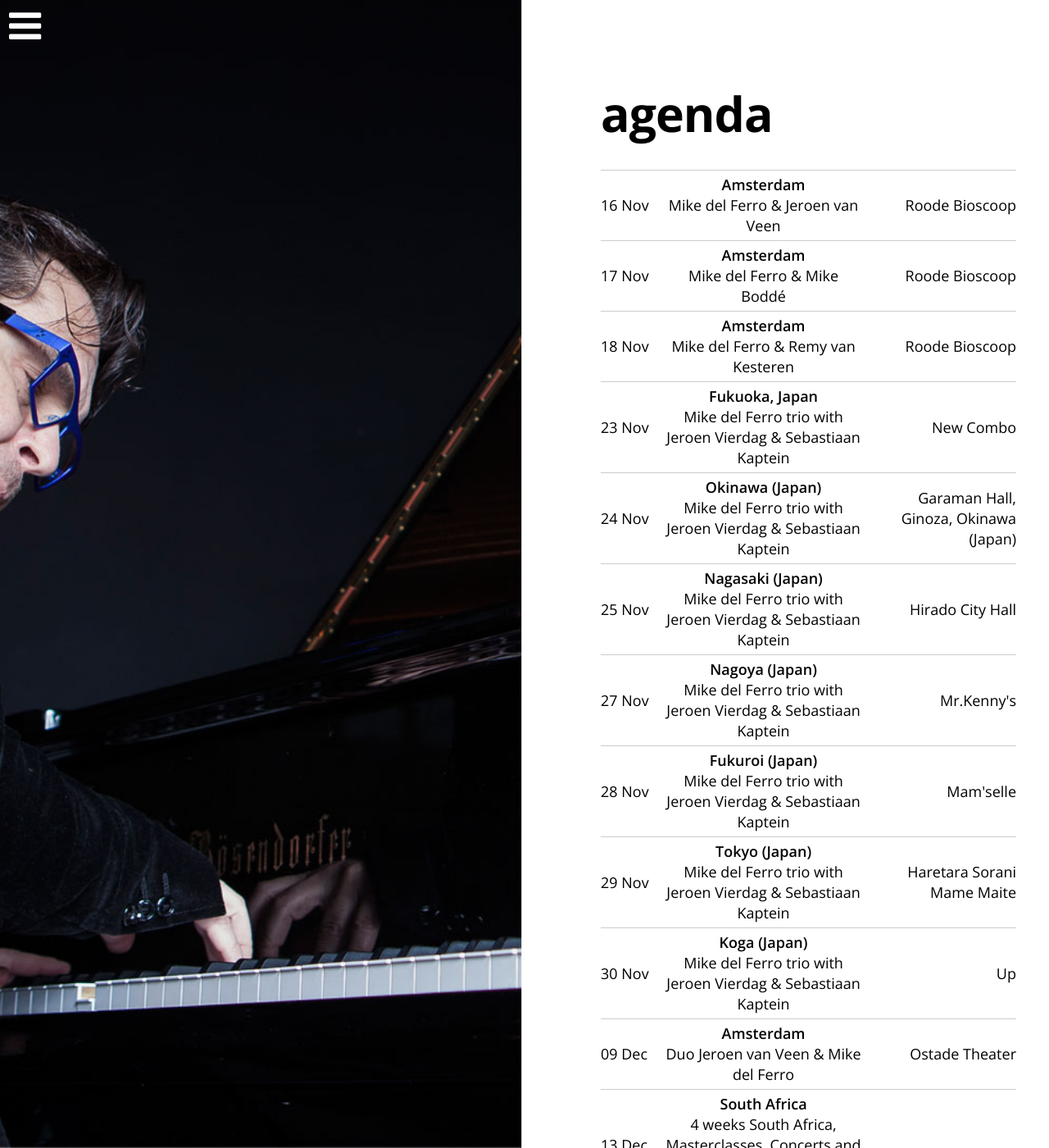
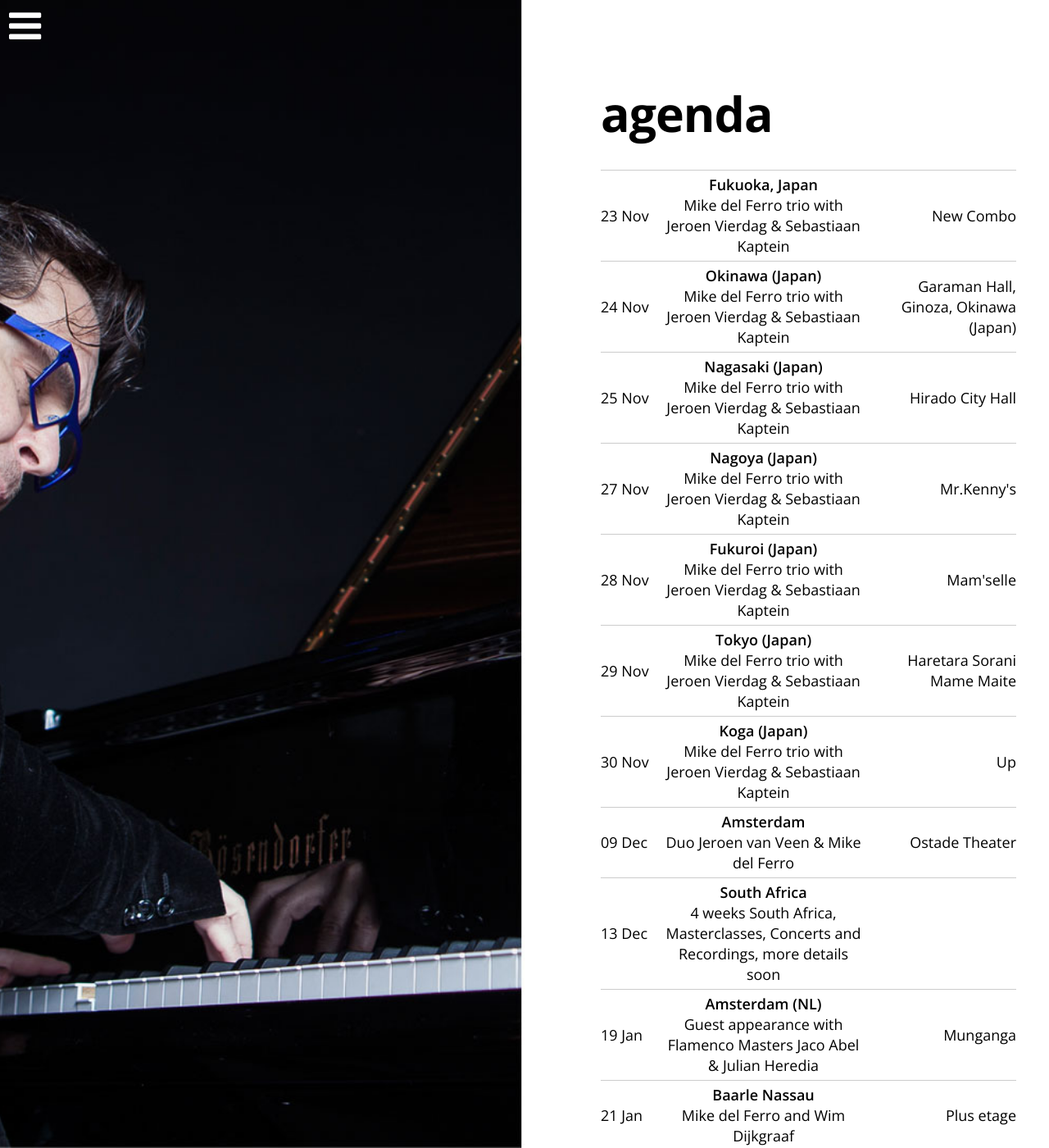
Before and after one commit to mikedelferro/website, a Jekyll site: the page built from agenda.html, in a window 1280 px wide and 1400 px high. Shown: the whole window at 82% size. Built offline with Jekyll 4.4.1, drawn with Linux system fonts in a browser that asks for light colours; nearby versions of some CDN libraries; some of the changed text lies outside the part shown.

Commit message:
Updated '_config.yml' via CloudCannon

```diff
--- a/_config.yml
+++ b/_config.yml
@@ -99,21 +99,21 @@
     location: Ostade Theater
     venue: Amsterdam
     url:
-  - title: Mike del Ferro & Jeroen van Veen
-    date: 2017-11-16 20:30:00
-    location: Roode Bioscoop
+  - title: 'Mike del Ferro & friends, more details soon'
+    date: 2018-02-17 20:30:00
+    location: Munganga
     venue: Amsterdam
-    url: www.roodebioscoop.nl
-  - title: Mike del Ferro & Mike Boddé
-    date: 2017-11-17 20:30:00
-    location: Roode Bioscoop
-    venue: Amsterdam
-    url: www.roodebioscoop.nl
-  - title: Mike del Ferro & Remy van Kesteren
-    date: 2017-11-18 20:30:00
-    location: Roode Bioscoop
-    venue: Amsterdam
-    url: www.roodebioscoop.nl
+    url: www.munganga.nl
+  - title: Mike del Ferro trio
+    date: 2018-03-02 20:30:00
+    location: TBA
+    venue: Kobe (Japan)
+    url:
+  - title: Mike del Ferro trio
+    date: 2018-02-03 20:30:00
+    location: TBA
+    venue: Kobe (Japan)
+    url:
   - title: Mike del Ferro trio with Jeroen Vierdag & Sebastiaan Kaptein
     date: 2017-11-29 20:00:00
     location: Haretara Sorani Mame Maite
```
